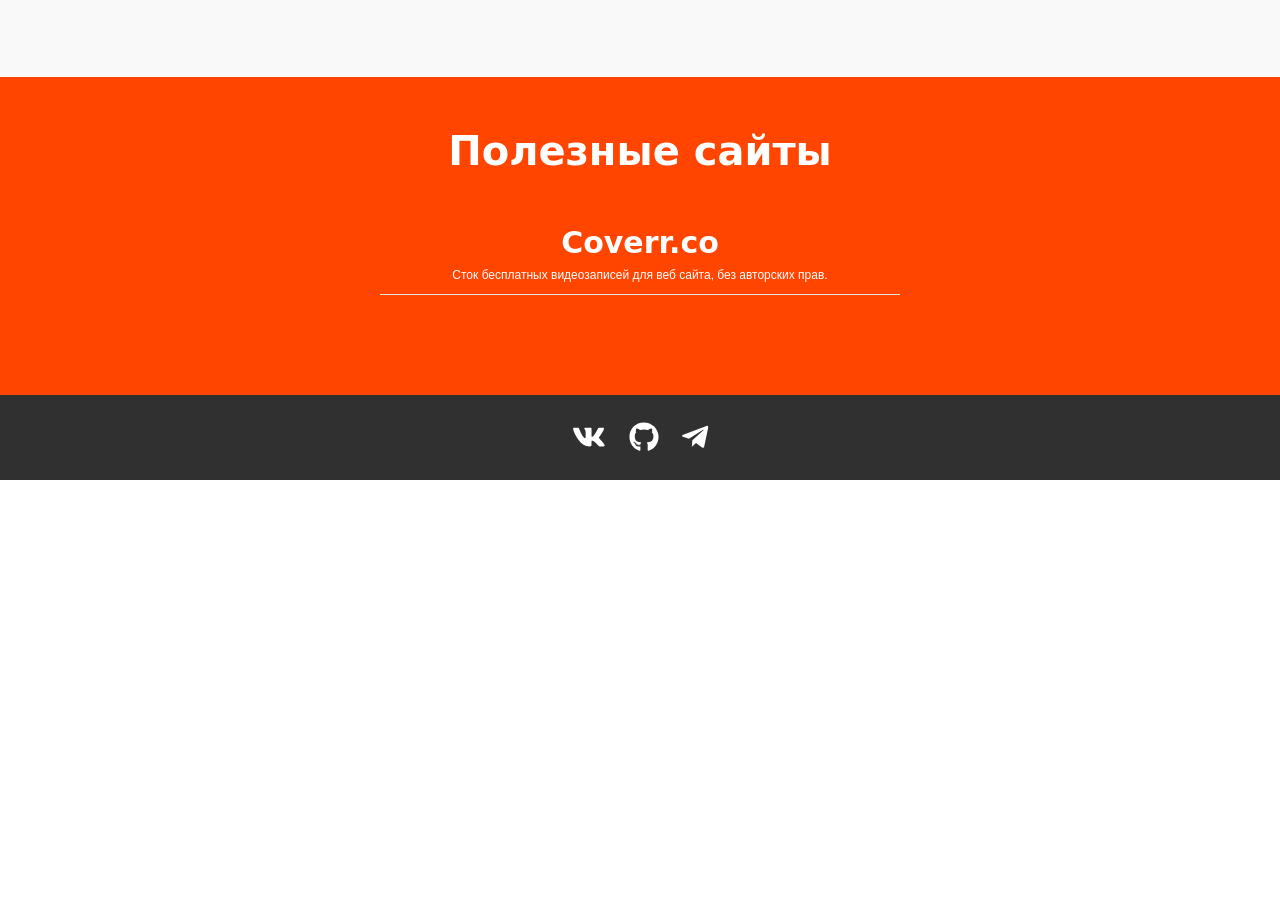
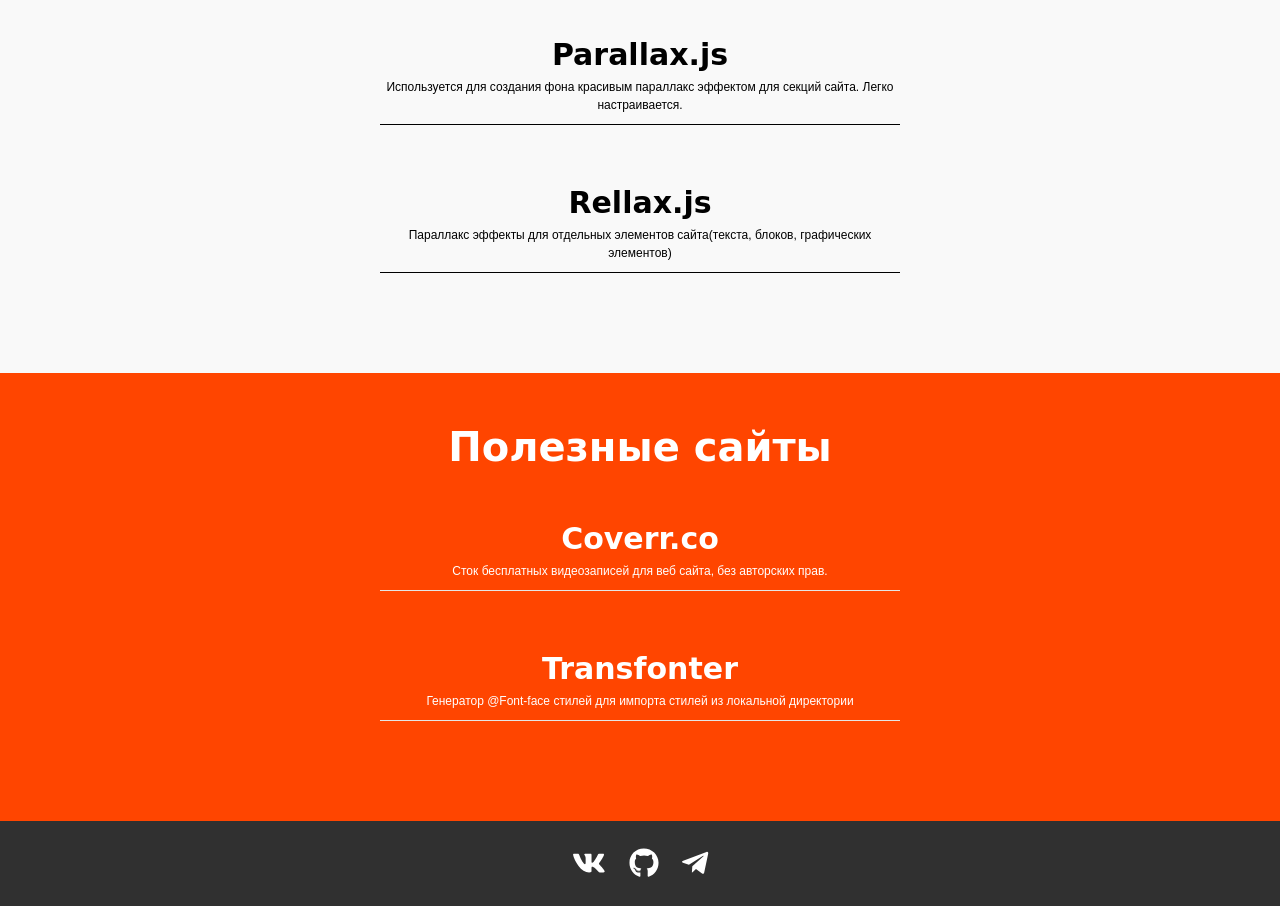
Before and after one commit to Kreami/cheatsheet, a plain HTML site: page index.html in a window 1280 px wide. Shown: the part 965-1871 px from the top of the page. Before the commit the page ends 1445 px from the top, so only its background shows below. Drawn offline with nearby package versions, Linux system fonts and the light colour scheme; files that its build step writes are made by us from their sources; a web font is replaced by a local one.

Commit message:
Add files via upload

```diff
--- a/index.html
+++ b/index.html
@@ -88,6 +88,26 @@
 							</div>
 						</div>
 
+							<div class="col-lg-6 offset-lg-3 col-md-8 offset-md-2 col-sm-10 offset-sm-1 col-12 offset-lg-0 ">
+							<div class="item">
+								<h3 class="item-title"><a target="_blank" href="http://pixelcog.github.io/parallax.js/">Parallax.js</a></h3>
+								<p class="item-description">
+									Используется для создания фона красивым параллакс эффектом для секций сайта. Легко настраивается.
+								</p>
+								<hr class="hr-dark">
+							</div>
+						</div>
+
+							<div class="col-lg-6 offset-lg-3 col-md-8 offset-md-2 col-sm-10 offset-sm-1 col-12 offset-lg-0 ">
+							<div class="item">
+								<h3 class="item-title"><a target="_blank" href="https://github.com/dixonandmoe/rellax">Rellax.js</a></h3>
+								<p class="item-description">
+									Параллакс эффекты для отдельных элементов сайта(текста, блоков, графических элементов)
+								</p>
+								<hr class="hr-dark">
+							</div>
+						</div>
+
 					</div>
 				</div>
 			</section>
@@ -102,6 +122,16 @@
 								<h3 class="item-title"><a target="_blank" href="https://coverr.co/">Coverr.co</a></h3>
 								<p class="websites-item-description">
 									Сток бесплатных видеозаписей для веб сайта, без авторских прав.
+								</p>
+								<hr class="hr-light">
+							</div>
+						</div>
+
+						<div class="col-lg-6 offset-lg-3 col-md-8 offset-md-2 col-sm-10 offset-sm-1 col-12 offset-lg-0">
+							<div class="websites-item">
+								<h3 class="item-title"><a target="_blank" href="https://transfonter.org/">Transfonter</a></h3>
+								<p class="websites-item-description">
+									Генератор @Font-face стилей для импорта стилей из локальной директории
 								</p>
 								<hr class="hr-light">
 							</div>
```
